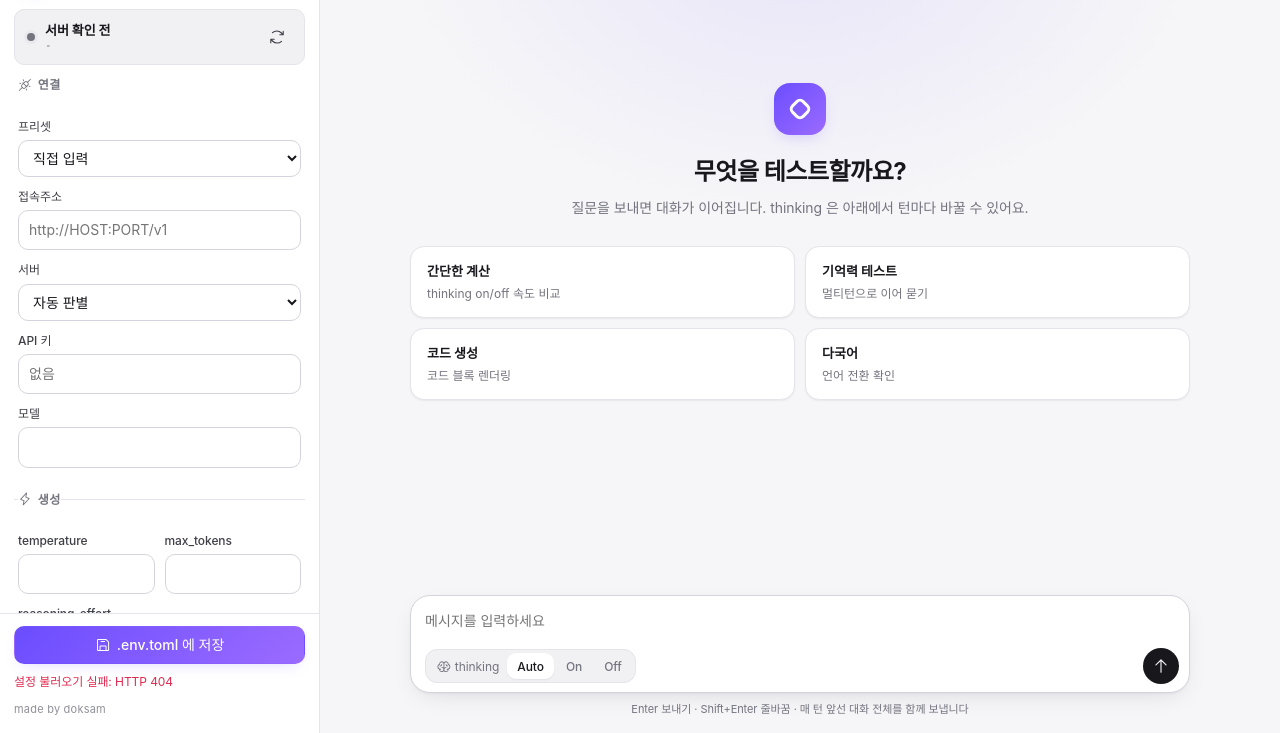
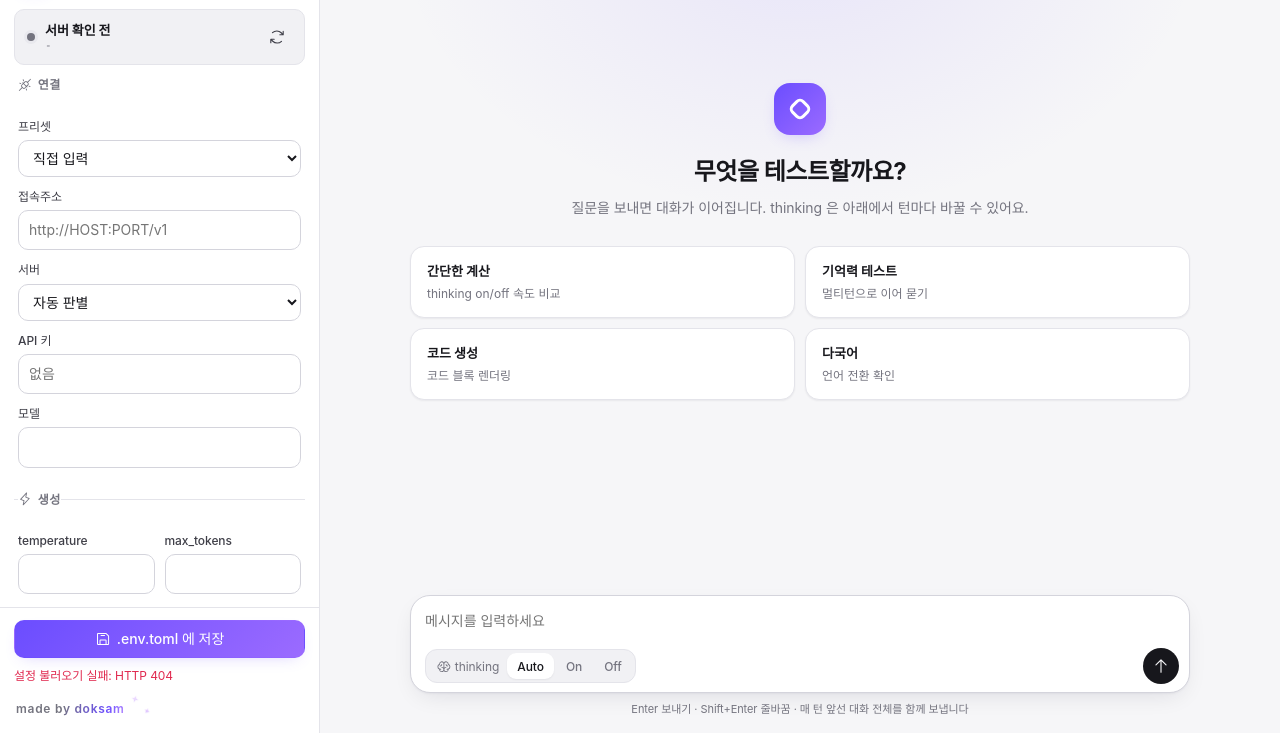
Before and after one commit to LeeYudok/deploy, a plain HTML site: page harness/go/web/index.html in a window 1280 px wide. Shown: the part 67-800 px from the top of the page. Drawn offline with Linux system fonts and the light colour scheme; no server answers.

Commit message:
[Claude Opus 5.5] style: make the "made by doksam" credit shimmer and sparkle (#14)
A light band sweeps across the text (gradient text, 3.6s) and two CSS-drawn four-point stars twinkle in turn. Uses a new --shine token for light and dark themes; prefers-reduced-motion turns the animation off. No emoji glyphs.

```diff
--- a/harness/go/web/index.html
+++ b/harness/go/web/index.html
@@ -111,7 +111,7 @@
       <button type="submit" form="settings" class="btn primary block" data-icon="floppy-disk">.env.toml 에 저장</button>
       <p class="hint"><span id="saveStatus">화면 값은 저장 전에도 바로 쓰입니다.</span></p>
       <p class="path" id="cfgPath"></p>
-      <p class="credit">made by doksam</p>
+      <p class="credit"><span class="credit-text">made by doksam</span></p>
     </div>
   </aside>
 
--- a/harness/go/web/style.css
+++ b/harness/go/web/style.css
@@ -13,6 +13,7 @@
   --accent-2: #9b6bff;
   --accent-soft: rgba(107, 77, 255, 0.09);
   --accent-ring: rgba(107, 77, 255, 0.28);
+  --shine: #e9b8ff;
   --on-accent: #ffffff;
   --user-bubble: #ece8ff;
   --pass: #0f9f6e;
@@ -44,6 +45,7 @@
     --accent-2: #b48cff;
     --accent-soft: rgba(143, 120, 255, 0.13);
     --accent-ring: rgba(143, 120, 255, 0.35);
+    --shine: #ffffff;
     --on-accent: #0b0b0f;
     --user-bubble: #262140;
     --pass: #3ccf91;
@@ -71,6 +73,7 @@
   --accent-2: #b48cff;
   --accent-soft: rgba(143, 120, 255, 0.13);
   --accent-ring: rgba(143, 120, 255, 0.35);
+  --shine: #ffffff;
   --on-accent: #0b0b0f;
   --user-bubble: #262140;
   --pass: #3ccf91;
@@ -173,7 +176,27 @@ button:focus-visible, .segmented label:focus-within { outline: 2px solid var(--a
 .hint { margin: 8px 0 0; font-size: 12px; color: var(--muted); }
 .hint .ok { color: var(--pass); }
 .hint .err { color: var(--fail); }
-.credit { margin: 10px 0 0; font-size: 11px; color: var(--muted); letter-spacing: .02em; opacity: .8; }
+/* made by doksam: 글자 위로 빛이 지나가고 양옆의 작은 별이 번갈아 반짝인다 */
+.credit { margin: 14px 0 0; font-size: 12px; line-height: 1; }
+.credit-text {
+  position: relative; display: inline-block; padding: 4px 16px 4px 2px;
+  font-weight: 600; letter-spacing: .06em;
+  background: linear-gradient(110deg, var(--muted) 0%, var(--muted) 30%, var(--accent) 42%, var(--shine) 50%, var(--accent-2) 58%, var(--muted) 70%, var(--muted) 100%);
+  background-size: 300% 100%;
+  -webkit-background-clip: text; background-clip: text; color: transparent;
+  animation: credit-shine 3.6s ease-in-out infinite;
+}
+.credit-text::before, .credit-text::after {
+  content: ""; position: absolute; width: 12px; height: 12px;
+  background: linear-gradient(135deg, var(--shine), var(--accent-2));
+  clip-path: polygon(50% 0, 62% 38%, 100% 50%, 62% 62%, 50% 100%, 38% 62%, 0 50%, 38% 38%);
+  filter: drop-shadow(0 0 4px var(--accent-2));
+  animation: credit-twinkle 1.8s ease-in-out infinite;
+}
+.credit-text::before { right: 0; top: -6px; }
+.credit-text::after { right: -10px; top: 8px; width: 8px; height: 8px; animation-delay: .9s; }
+@keyframes credit-shine { 0% { background-position: 100% 0; } 60%, 100% { background-position: 0 0; } }
+@keyframes credit-twinkle { 0%, 100% { opacity: 0; transform: scale(.3) rotate(0deg); } 50% { opacity: 1; transform: scale(1) rotate(45deg); } }
 .path { margin: 4px 0 0; font-family: var(--mono); font-size: 11px; color: var(--muted); word-break: break-all; }
 
 /* ---- 버튼 ---- */
```
Also changed, not shown: 2 other files.
